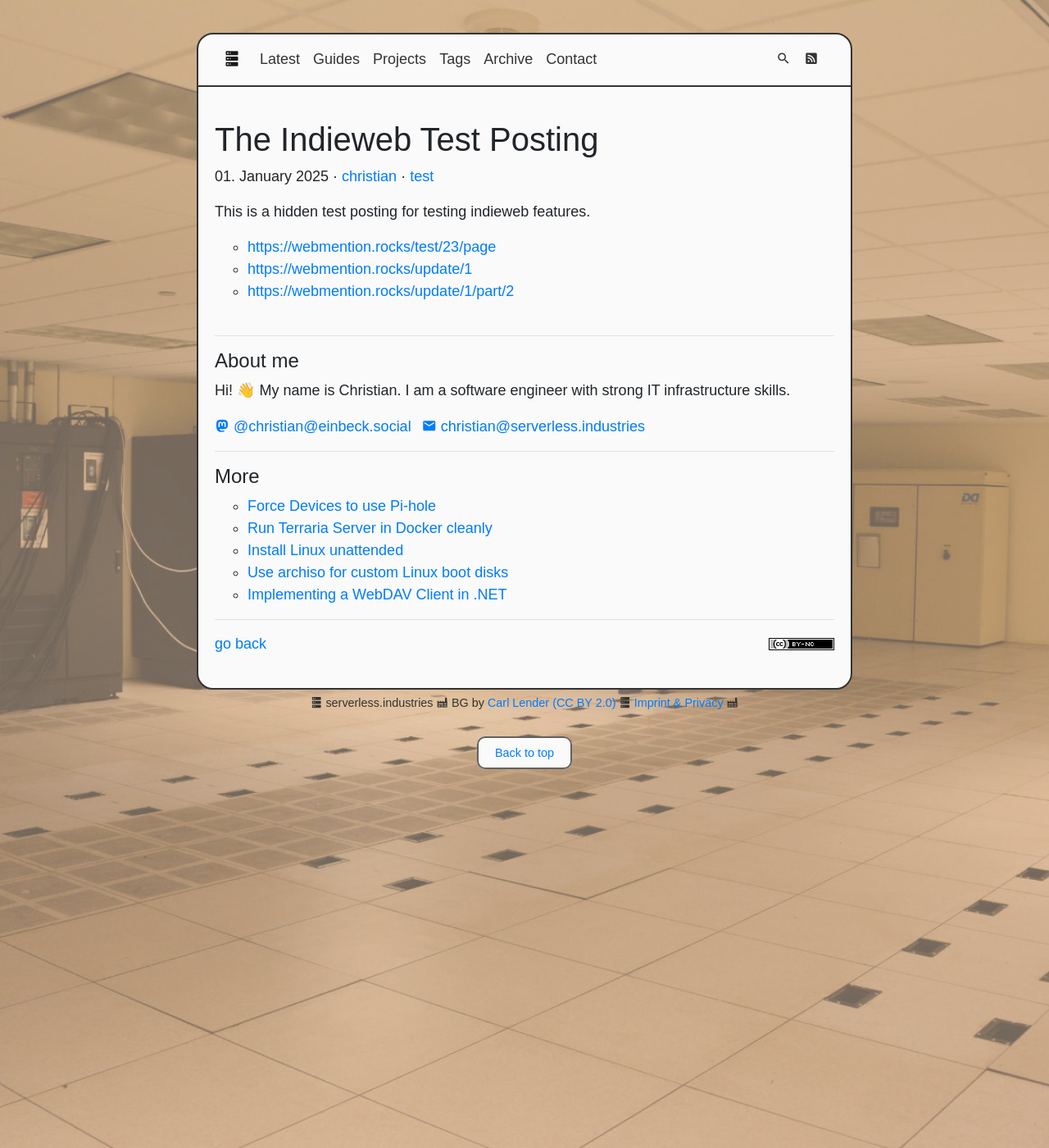
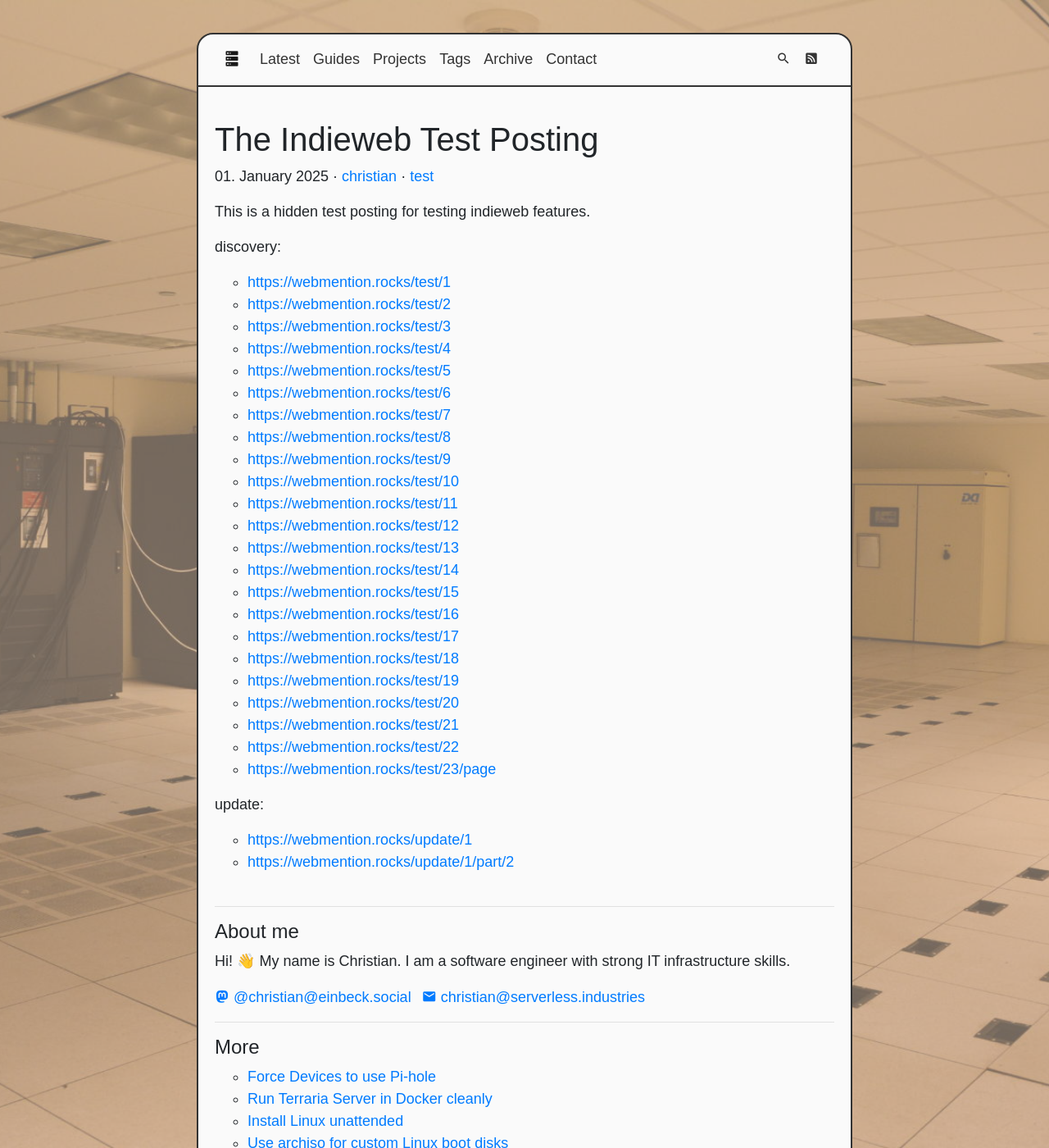
Before and after one commit to perryflynn/serverless.industries, a Jekyll site: the page built from src/_posts/2025/2025-01-01-indieweb-test.en.md, in a window 1280 px wide and 1400 px high. Shown: the whole window at 82% size. Built offline with Jekyll 4.4.1, drawn with Linux system fonts in a browser that asks for light colours; some of the changed lines change nothing that is shown.

Commit message:
update again

```diff
--- a/src/_layouts/post.html
+++ b/src/_layouts/post.html
@@ -9,7 +9,7 @@ layout: content
 
     <p>
         <time class="dt-published" datetime="{{page.date|date: '%Y-%m-%d'}}">{{page.date|date: '%d. %B %Y'}}</time> &middot;
-        <a class="p-author h-card" href="{{'/contact.html' | relative_url}}">{{page.author}}</a> &middot;
+        <a class="p-author h-card" href="{{'/contact.html' | relative_url}}#author-{{page.author}}">{{page.author}}</a> &middot;
         {% if nowts < postts %}future &middot; {% endif %}
         {% if page.draft %}draft &middot; {% endif %}
         {% if page.published == false %}unpublished &middot; {% endif %}
--- a/src/_posts/2025/2025-01-01-indieweb-test.en.md
+++ b/src/_posts/2025/2025-01-01-indieweb-test.en.md
@@ -8,6 +8,33 @@ visible: false
 
 This is a hidden test posting for testing indieweb features.
 
+discovery:
+
+- [https://webmention.rocks/test/1](https://webmention.rocks/test/1)
+- [https://webmention.rocks/test/2](https://webmention.rocks/test/2)
+- [https://webmention.rocks/test/3](https://webmention.rocks/test/3)
+- [https://webmention.rocks/test/4](https://webmention.rocks/test/4)
+- [https://webmention.rocks/test/5](https://webmention.rocks/test/5)
+- [https://webmention.rocks/test/6](https://webmention.rocks/test/6)
+- [https://webmention.rocks/test/7](https://webmention.rocks/test/7)
+- [https://webmention.rocks/test/8](https://webmention.rocks/test/8)
+- [https://webmention.rocks/test/9](https://webmention.rocks/test/9)
+- [https://webmention.rocks/test/10](https://webmention.rocks/test/10)
+- [https://webmention.rocks/test/11](https://webmention.rocks/test/11)
+- [https://webmention.rocks/test/12](https://webmention.rocks/test/12)
+- [https://webmention.rocks/test/13](https://webmention.rocks/test/13)
+- [https://webmention.rocks/test/14](https://webmention.rocks/test/14)
+- [https://webmention.rocks/test/15](https://webmention.rocks/test/15)
+- [https://webmention.rocks/test/16](https://webmention.rocks/test/16)
+- [https://webmention.rocks/test/17](https://webmention.rocks/test/17)
+- [https://webmention.rocks/test/18](https://webmention.rocks/test/18)
+- [https://webmention.rocks/test/19](https://webmention.rocks/test/19)
+- [https://webmention.rocks/test/20](https://webmention.rocks/test/20)
+- [https://webmention.rocks/test/21](https://webmention.rocks/test/21)
+- [https://webmention.rocks/test/22](https://webmention.rocks/test/22)
 - [https://webmention.rocks/test/23/page](https://webmention.rocks/test/23/page)
+
+update:
+
 - [https://webmention.rocks/update/1](https://webmention.rocks/update/1)
 - [https://webmention.rocks/update/1/part/2](https://webmention.rocks/update/1/part/2)
```
